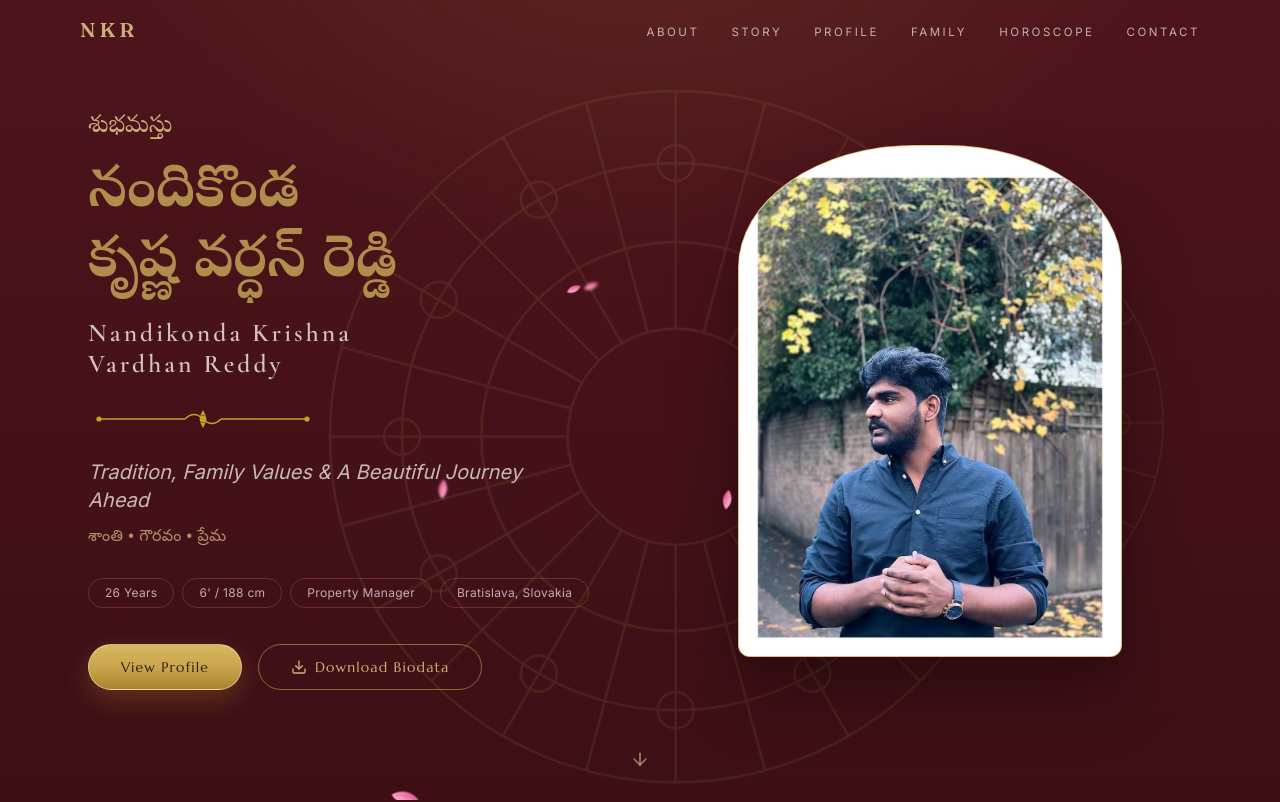
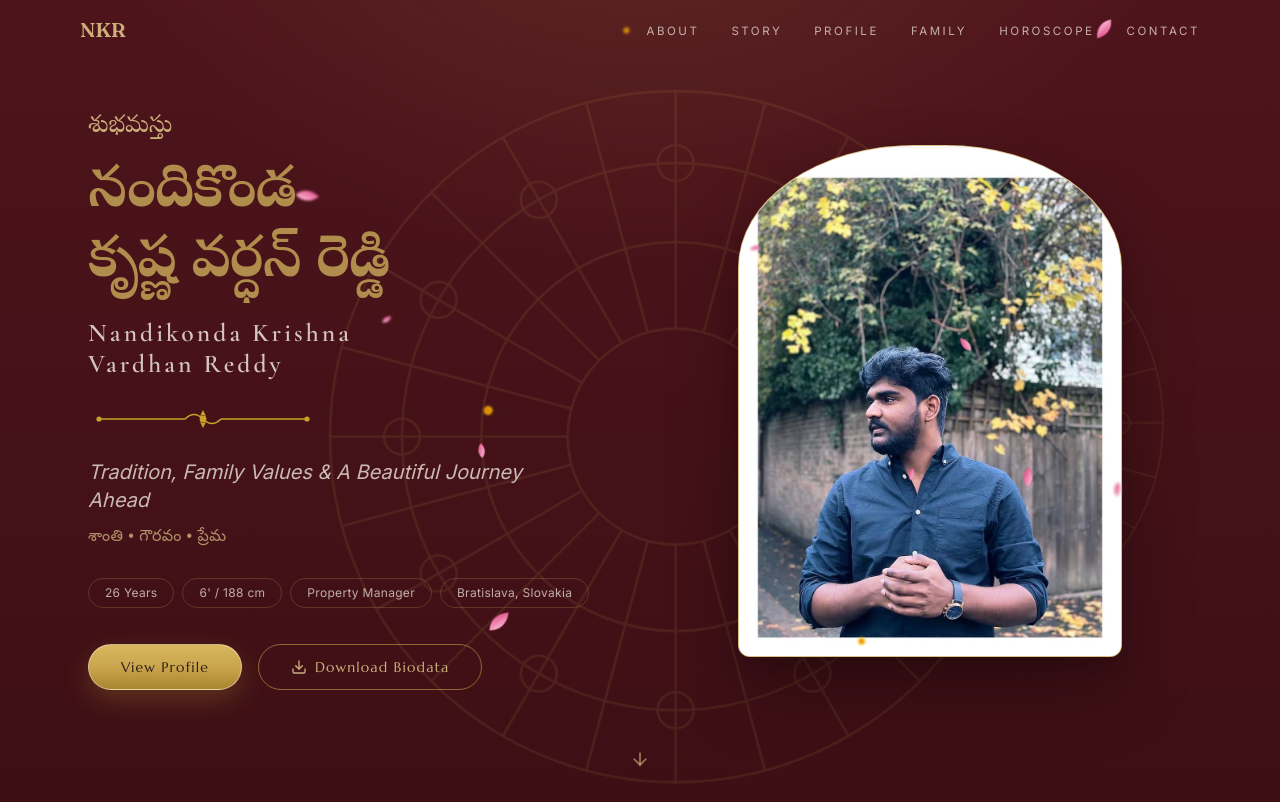
Before and after one commit to krishnareddynandikonda/portfolio, a React (Vite) app: page / in a window 1280 px wide. Shown: the top 802 px of the page. Built offline with nearby package versions, Linux system fonts and the light colour scheme.

Commit message:
Typographic polish (body line-height 1.7, tighter heading tracking, 0.12em labels) + raise petals to 16

```diff
--- a/src/App.jsx
+++ b/src/App.jsx
@@ -38,7 +38,7 @@ export default function App() {
       </AnimatePresence>
 
       <TopNav />
-      <FloatingFlowerShower count={6} />
+      <FloatingFlowerShower count={16} />
 
       <main className="relative z-10">
         <Hero data={profileData.hero} onView={scrollToProfile} onDownload={downloadBiodata} />
--- a/src/index.css
+++ b/src/index.css
@@ -19,8 +19,17 @@ body {
   background: #f6f1e7;
   color: #1e1a17;
   font-family: 'Inter', system-ui, sans-serif;
+  line-height: 1.7;
   -webkit-font-smoothing: antialiased;
   overflow-x: hidden;
+}
+
+/* tighter tracking on large display headings */
+h1,
+h2,
+h3,
+.font-heading {
+  letter-spacing: -0.015em;
 }
 
 @layer components {
@@ -272,8 +281,8 @@ body {
 }
 
 .eyebrow {
-  font-family: 'Marcellus', serif;
-  letter-spacing: 0.3em;
+  font-family: 'Inter', system-ui, sans-serif;
+  letter-spacing: 0.12em;
   text-transform: uppercase;
 }
 
```
